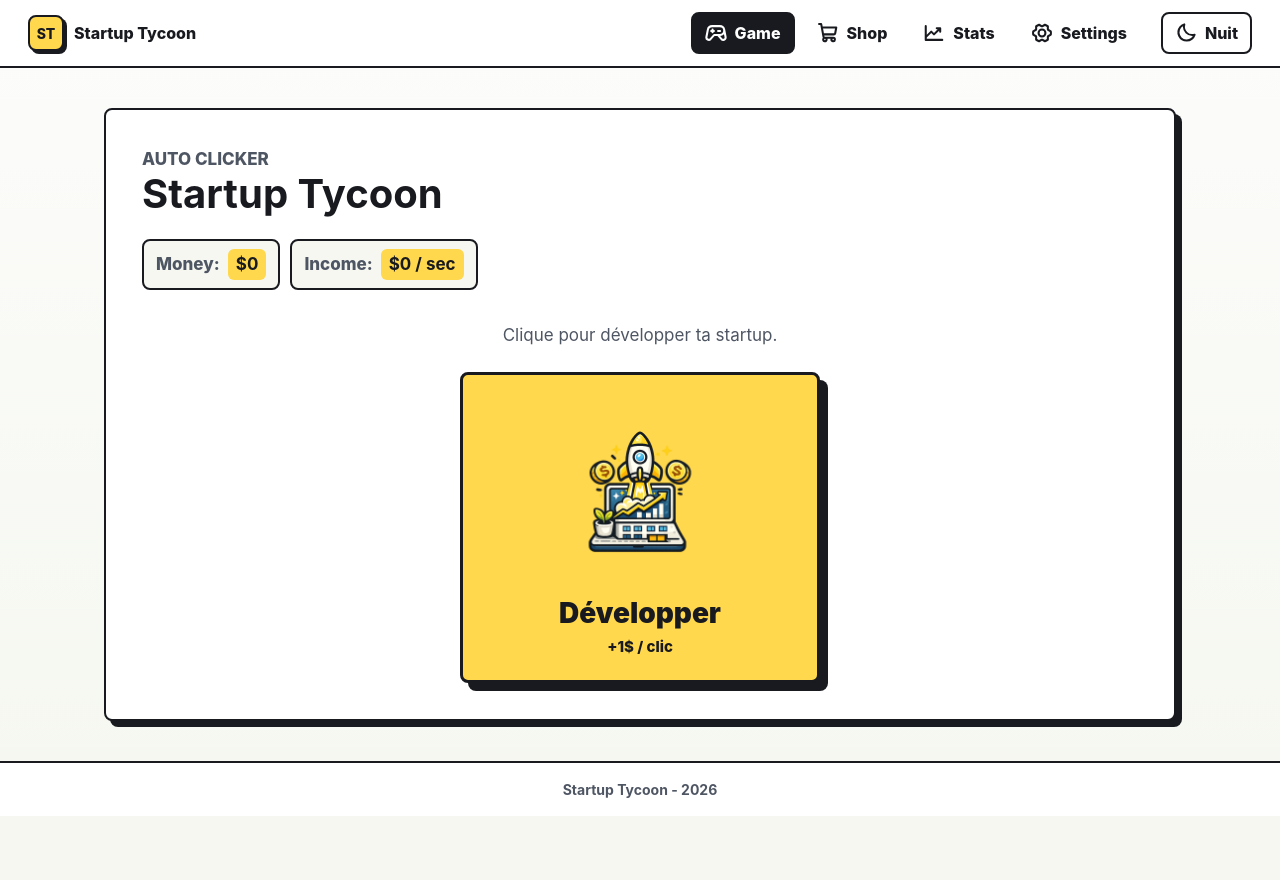
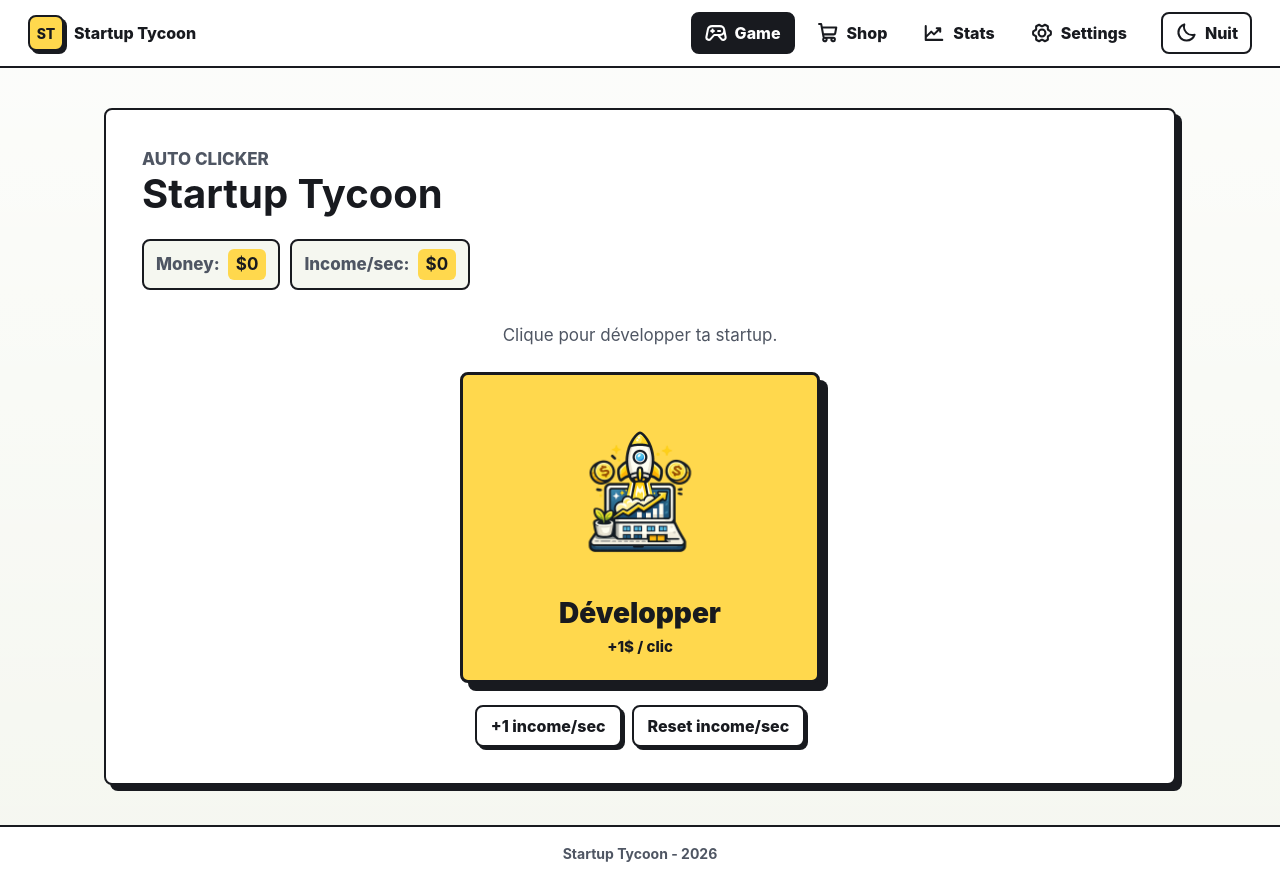
Before and after one commit to JoVibess/startup-tycoon, a React (Vite) app: page / in a window 1280 px wide. Before the commit the page ends 816 px from the top, so only its background shows below. Built offline with nearby package versions, Linux system fonts and the light colour scheme.

Commit message:
ADD [clicker] Utilisation d'un timer avec setInterval et un Event Loop

```diff
--- a/src/components/GameHeader.jsx
+++ b/src/components/GameHeader.jsx
@@ -1,7 +1,7 @@
 import IncomeDisplay from './IncomeDisplay'
 import MoneyDisplay from './MoneyDisplay'
 
-function GameHeader({ money, income }) {
+function GameHeader({ money, incomePerSecond }) {
   return (
     <header className="game-header">
       <div>
@@ -11,7 +11,7 @@ function GameHeader({ money, income }) {
 
       <div className="game-stats" aria-label="Statistiques de la partie">
         <MoneyDisplay money={money} />
-        <IncomeDisplay income={income} />
+        <IncomeDisplay incomePerSecond={incomePerSecond} />
       </div>
     </header>
   )
--- a/src/components/IncomeDisplay.jsx
+++ b/src/components/IncomeDisplay.jsx
@@ -1,10 +1,10 @@
 import { formatNumber } from '../utils/formatNumber'
 
-function IncomeDisplay({ income }) {
+function IncomeDisplay({ incomePerSecond }) {
   return (
     <p className="income-display">
-      <span>Income:</span>
-      <strong>${formatNumber(income)} / sec</strong>
+      <span>Income/sec:</span>
+      <strong>${formatNumber(incomePerSecond)}</strong>
     </p>
   )
 }
--- a/src/pages/Game.jsx
+++ b/src/pages/Game.jsx
@@ -1,19 +1,37 @@
-import { useState } from 'react'
+import { useEffect, useState } from 'react'
 import ClickButton from '../components/ClickButton'
 import GameHeader from '../components/GameHeader'
 
 function Game() {
   const [money, setMoney] = useState(0)
   const [clickValue] = useState(1)
-  const income = 0
+  const [incomePerSecond, setIncomePerSecond] = useState(0)
+
+  useEffect(() => {
+    const tickId = setInterval(() => {
+      setMoney((currentMoney) => currentMoney + incomePerSecond)
+    }, 1000)
+
+    return () => {
+      clearInterval(tickId)
+    }
+  }, [incomePerSecond])
 
   function handleDevelopClick() {
     setMoney((currentMoney) => currentMoney + clickValue)
   }
 
+  function handleAddIncomePerSecond() {
+    setIncomePerSecond((currentIncome) => currentIncome + 1)
+  }
+
+  function handleResetIncomePerSecond() {
+    setIncomePerSecond(0)
+  }
+
   return (
     <main className="game-page">
-      <GameHeader money={money} income={income} />
+      <GameHeader money={money} incomePerSecond={incomePerSecond} />
 
       <section className="game-clicker" aria-label="Action principale">
         <p>
@@ -21,6 +39,15 @@ function Game() {
         </p>
 
         <ClickButton clickValue={clickValue} onClick={handleDevelopClick} />
+
+        <div className="test-actions" aria-label="Tests du revenu passif">
+          <button type="button" onClick={handleAddIncomePerSecond}>
+            +1 income/sec
+          </button>
+          <button type="button" onClick={handleResetIncomePerSecond}>
+            Reset income/sec
+          </button>
+        </div>
       </section>
     </main>
   )
--- a/src/styles/App.css
+++ b/src/styles/App.css
@@ -284,6 +284,42 @@ button {
   font-weight: 800;
 }
 
+.test-actions {
+  display: flex;
+  flex-wrap: wrap;
+  justify-content: center;
+  gap: 10px;
+}
+
+.test-actions button {
+  min-height: 42px;
+  padding: 0 14px;
+  border: 2px solid var(--border);
+  border-radius: 8px;
+  background: var(--panel-bg);
+  color: var(--text);
+  font-weight: 800;
+  box-shadow: 3px 3px 0 var(--shadow);
+  transition:
+    box-shadow 140ms ease,
+    transform 140ms ease;
+}
+
+.test-actions button:hover {
+  transform: translate(-1px, -1px);
+  box-shadow: 4px 4px 0 var(--shadow);
+}
+
+.test-actions button:active {
+  transform: translate(2px, 2px);
+  box-shadow: 1px 1px 0 var(--shadow);
+}
+
+.test-actions button:focus-visible {
+  outline: 3px solid var(--accent);
+  outline-offset: 2px;
+}
+
 .app-footer {
   padding: 18px 24px;
   border-top: 2px solid var(--border);
```
Also changed, not shown: 1 other file (tests, documents, lock files or other folders).
